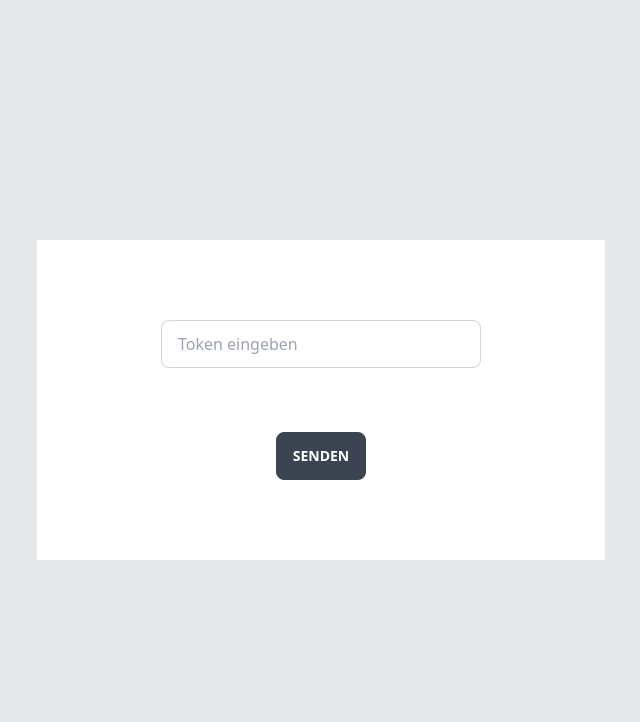
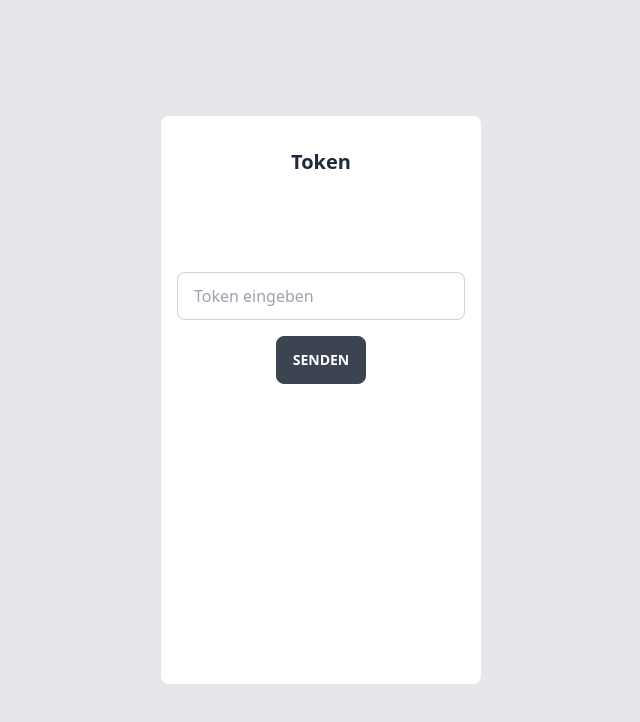
Before and after one commit to franknitschke/referee, a React (Create React App) app in the folder client/: page /ref in a window 1280 px wide. Shown: the top 722 px of the page, without its empty margins (319-959 px from the left). Built offline with nearby package versions, Linux system fonts and the light colour scheme; no server answers.

Commit message:
fe refactor ref login

```diff
--- a/client/src/components/RefButtonLogin.jsx
+++ b/client/src/components/RefButtonLogin.jsx
@@ -1,28 +1,72 @@
-import React from 'react';
+import React, { useEffect } from 'react';
+import { useSearchParams } from 'react-router-dom';
+import useSubmit from '../hooks/useSubmit';
 
-function RefButtonLogin({ handleSubmit, setToken }) {
+function RefButtonLogin({ setToken, token, setRef }) {
+  const { loading, error, success, fetchData } = useSubmit();
+
+  const [searchParams, setSearchParams] = useSearchParams();
+
+  useEffect(() => {
+    if (searchParams.get('token')) {
+      setToken(searchParams.get('token'));
+      handleSubmit(searchParams.get('token'));
+    } else if (localStorage.getItem('refToken')) {
+      setToken(localStorage.getItem('refToken'));
+      handleSubmit(localStorage.getItem('refToken'));
+    }
+  }, [searchParams]);
+
+  async function handleSubmit(refToken) {
+    const data = await fetchData(
+      `http://localhost:3030/auth/ref?token=${refToken}`,
+      'GET',
+      null,
+      null
+    );
+    if (data) {
+      setRef(data);
+      localStorage.setItem('refToken', token);
+    }
+    if (!data) localStorage.removeItem('refToken');
+  }
+
   return (
     <div className='min-w-full min-h-screen flex items-center justify-center'>
-      {
-        <div className='flex justify-center items-center'>
-          <div className='relative h-full items-center'>
-            <div className='artboard artboard-horizontal phone-1 bg-white'>
+      <div className='flex justify-center items-center'>
+        <div className='relative h-full items-center'>
+          <div className='artboard rounded-lg p-4 phone-1 bg-white'>
+            <form
+              onSubmit={(e) => {
+                e.preventDefault();
+                handleSubmit(token);
+              }}
+            >
               <div className='m-auto h-3/4 flex flex-col items-center'>
+                <div className='py-4 font-semibold text-xl'>Token</div>
                 <input
                   type='text'
                   placeholder='Token eingeben'
                   className='mt-20 input input-bordered w-full max-w-xs m-auto'
-                  onInput={(e) => setToken(e.target.value)}
+                  onInput={(e) => {
+                    e.preventDefault();
+                    setToken(e.target.value);
+                  }}
                 />
 
-                <button className='btn' onClick={handleSubmit}>
+                <button
+                  className={`btn my-4 ${loading && 'loading'} ${
+                    error && 'btn-error'
+                  } ${success && 'btn-success'}`}
+                  type='submit'
+                >
                   Senden
                 </button>
               </div>
-            </div>
+            </form>
           </div>
         </div>
-      }
+      </div>
     </div>
   );
 }
--- a/client/src/components/SettingsUpdateCard.jsx
+++ b/client/src/components/SettingsUpdateCard.jsx
@@ -44,7 +44,7 @@ function SettingsUpdateCard({ accessToken }) {
               Versionsbeschreibung ansehen
             </a>
           </div>
-          {!updates.flag && (
+          {updates.flag && (
             <>
               <div className='py-4 font-semibold text-lg'>{`Die Durchführung des Updates kann einige Zeit dauern.
           Nach dem Update müssen Sie den PI neu starten!`}</div>
@@ -63,7 +63,7 @@ function SettingsUpdateCard({ accessToken }) {
             </>
           )}
           {updateMsg && (
-            <div class='alert alert-success my-4'>
+            <div className='alert alert-success my-4'>
               <svg
                 xmlns='http://www.w3.org/2000/svg'
                 className='stroke-current shrink-0 h-6 w-6'
@@ -71,9 +71,9 @@ function SettingsUpdateCard({ accessToken }) {
                 viewBox='0 0 24 24'
               >
                 <path
-                  stroke-linecap='round'
-                  stroke-linejoin='round'
-                  stroke-width='2'
+                  strokeLinecap='round'
+                  strokeLinejoin='round'
+                  strokeWidth='2'
                   d='M9 12l2 2 4-4m6 2a9 9 0 11-18 0 9 9 0 0118 0z'
                 />
               </svg>
--- a/client/src/hooks/useSubmit.js
+++ b/client/src/hooks/useSubmit.js
@@ -24,7 +24,7 @@ function useSubmit() {
           'content-type': 'application/json',
           Authorization: `Bearer ${accessToken}`,
         },
-        body: JSON.stringify(body),
+        body: method === 'GET' ? null : JSON.stringify(body),
       });
       const res = await req.json();
 
--- a/client/src/pages/Home.jsx
+++ b/client/src/pages/Home.jsx
@@ -3,9 +3,10 @@ import React from 'react';
 function Home({ ip, isConnected }) {
   return (
     <div className='flex justify-center items-center text-gray-800 text-3xl h-screen'>
-      <div className='flex-col m-auto text-center'>
-        <div>{ip}</div>
-        <div>
+      <div className='flex-col m-auto text-center text-gray-600'>
+        <div className='text-2xl font-extrabold mb-10'>Wertungsanlage</div>
+        <div className='text-base'>{ip}</div>
+        <div className='text-base'>
           {isConnected ? (
             'Verbunden'
           ) : (
--- a/client/src/pages/Ref.jsx
+++ b/client/src/pages/Ref.jsx
@@ -1,5 +1,4 @@
 import React, { useEffect, useState } from 'react';
-import { useSearchParams } from 'react-router-dom';
 import { socket } from '../socket';
 
 import RefButton from '../components/RefButton';
@@ -8,55 +7,43 @@ import RefButtonLogin from '../components/RefButtonLogin';
 import Loading from '../components/Loading';
 import Light from '../components/Light';
 import { showRating, checkRatingSubmit } from '../helper/helper';
-import { CheckIcon, ChevronDoubleUpIcon } from '@heroicons/react/24/solid';
+import { ChevronDoubleUpIcon } from '@heroicons/react/24/solid';
 
 function Ref({ rating, id }) {
   const [token, setToken] = useState(null);
   const [ref, setRef] = useState(null);
 
-  const [searchParams, setSearchParams] = useSearchParams();
-
-  useEffect(() => {
-    console.log(searchParams.get('token'));
-    if (searchParams.get('token')) {
-      setToken(searchParams.get('token'));
-      //handleSubmit();
-    } else if (localStorage.getItem('refToken')) {
-      setToken(localStorage.getItem('refToken'));
-      //handleSubmit();
-    }
-    //setToken(localStorage.getItem('token'));
-  }, [searchParams]);
-
-  useEffect(() => {
+  /* useEffect(() => {
     console.log('Token ', token);
-    token && handleSubmit();
-  }, [token]);
+    //token && handleSubmit();
+  }, [token]); */
 
   useEffect(() => {
     ref && socket.emit('users', { user: ref?._id });
-    console.log('socket id: ', id);
-    console.log('Ref: ', ref);
+    /* console.log('socket id: ', id);
+    console.log('Ref: ', ref); */
   }, [ref]);
 
-  async function handleSubmit() {
+  /* async function handleSubmit(fetchData) {
     try {
-      const req = await fetch(`http://localhost:3030/auth/ref?token=${token}`);
-      if (req.ok) {
-        const res = await req.json();
+      const res = await fetchData();
+      if (res) {
+        //const res = await req.json();
         console.log('Res: ', res);
         setRef(res);
-        socket.emit('users', { user: ref?._id });
+        socket.emit('users', { user: res?._id });
         localStorage.setItem('refToken', token);
       }
-    } catch (error) {}
-  }
+    } catch (error) {
+      console.error(error);
+    }
+  } */
 
   return (
     <>
       {!ref ? (
         <div className='min-h-full min-w-full flex items-center'>
-          <RefButtonLogin handleSubmit={handleSubmit} setToken={setToken} />
+          <RefButtonLogin setToken={setToken} token={token} setRef={setRef} />
         </div>
       ) : !ref ? (
         <Loading />
```
Also changed, not shown: 2 other files (tests, documents, lock files or other folders).
